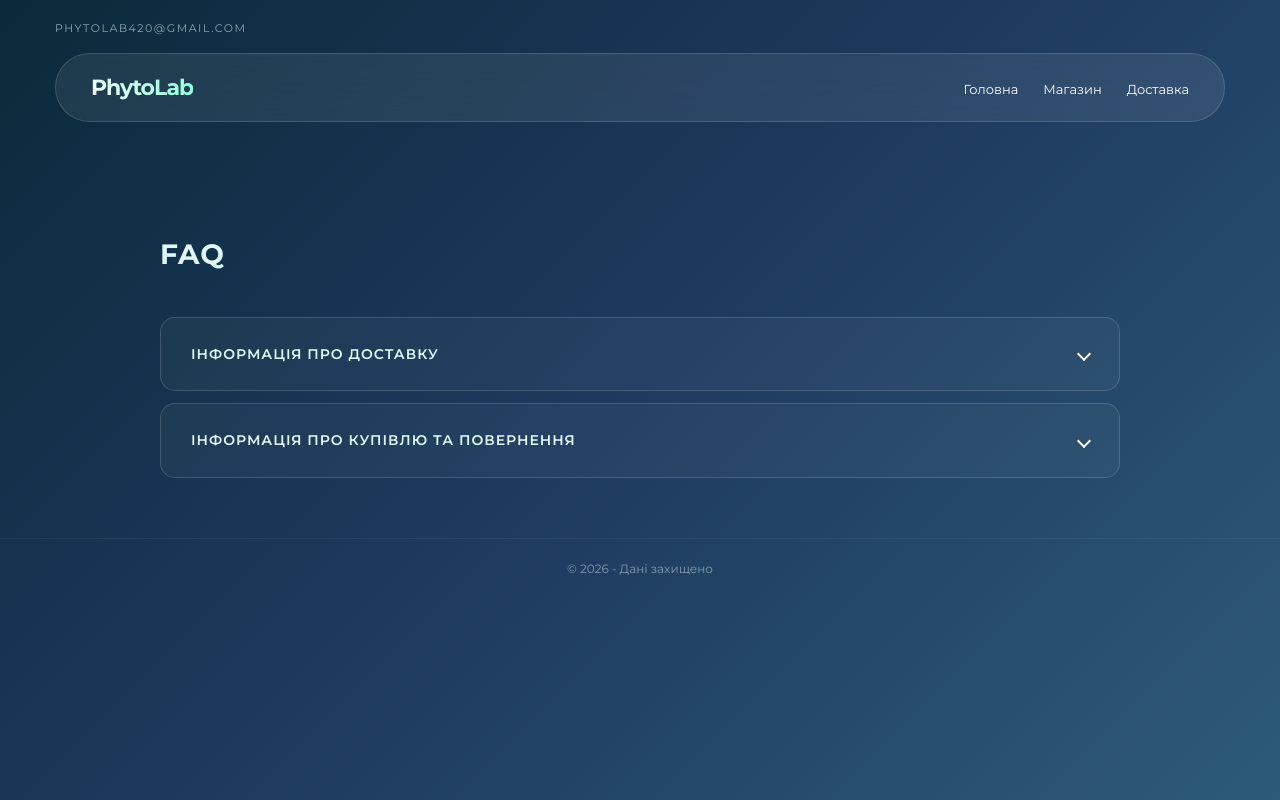
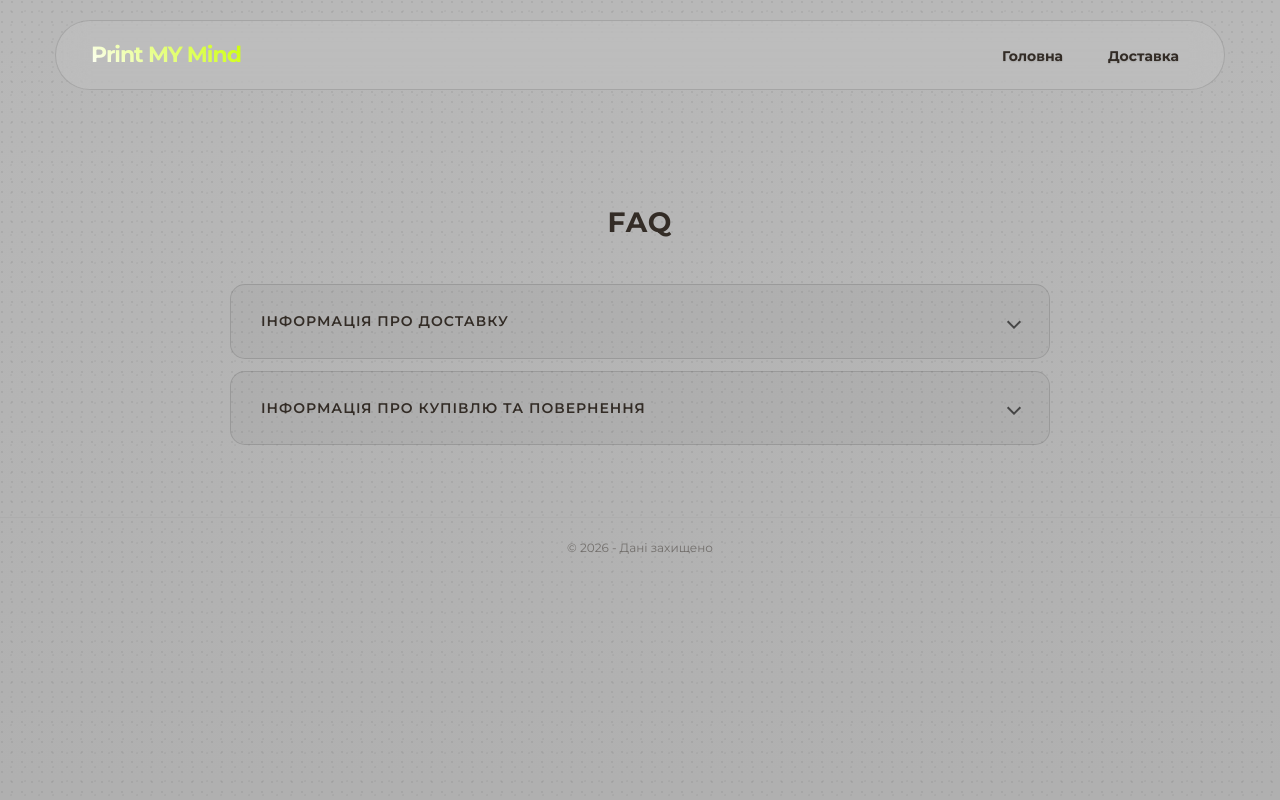
Before and after one commit to dydkaUa/dydkaUa, a plain HTML site: page delivery.html in a window 1280 px wide. Drawn offline with Linux system fonts and the light colour scheme.

Commit message:
Update delivery.html

```diff
--- a/delivery.html
+++ b/delivery.html
@@ -3,17 +3,20 @@
 <head>
     <meta charset="UTF-8">
     <meta name="viewport" content="width=device-width, initial-scale=1.0">
-    <title>PhytoLab — Доставка та оплата</title>
+    <title>Print MY Mind — Доставка та оплата</title>
     <link rel="preconnect" href="https://fonts.googleapis.com">
     <link rel="preconnect" href="https://fonts.gstatic.com" crossorigin>
     <link href="https://fonts.googleapis.com/css2?family=Montserrat:wght@300;400;600;700&display=swap" rel="stylesheet">
     <style>
         :root {
-            --bg-ocean: linear-gradient(135deg, #0a2a3a 0%, #1e3a5f 50%, #2d5a7a 100%);
-            --glass: rgba(255, 255, 255, 0.08);
-            --glass-border: rgba(255, 255, 255, 0.15);
-            --accent-seafoam: #7FFFD4;
-            --text-light: #e0f7fa;
+            --bg: #B7B7B7; /* site granite base */
+            --secondary: #E6DFD3;
+            --text-dark: #332C26;
+            --accent: #CCFF00;
+            --accent-alt: #8A9A86;
+            --text-light: #F6F6F6;
+            --glass: rgba(255,255,255,0.08);
+            --glass-border: rgba(0,0,0,0.12);
             --color-sleep: #ffe082;
             --color-focus: #80deea;
             --color-relax: #4fc3f7;
@@ -27,12 +30,20 @@
             padding: 0;
         }
 
+        html {
+            background-color: var(--bg) !important;
+            background-image: radial-gradient(circle at 20% 20%, rgba(0,0,0,0.06) 0.8px, transparent 1px),
+                              radial-gradient(circle at 80% 80%, rgba(0,0,0,0.04) 0.9px, transparent 1.2px),
+                              linear-gradient(180deg, rgba(255,255,255,0.02), rgba(0,0,0,0.04));
+            background-size: 10px 10px, 14px 14px, 100% 100%;
+            background-repeat: repeat, repeat, no-repeat;
+            background-attachment: fixed;
+        }
         body {
             font-family: 'Montserrat', sans-serif;
-            background: var(--bg-ocean);
-            color: var(--text-light);
+            background: transparent;
+            color: var(--text-dark);
             line-height: 1.6;
-            background-attachment: fixed;
         }
 
         /* --- ШАПКА --- */
@@ -67,26 +78,15 @@
             font-weight: 700;
             font-size: 22px;
             letter-spacing: -1px;
-            background: linear-gradient(45deg, #fff, var(--accent-seafoam));
+            background: linear-gradient(45deg, #fff, var(--accent));
             -webkit-background-clip: text;
             -webkit-text-fill-color: transparent;
         }
 
-        .nav-links {
-            display: flex;
-            gap: 25px;
-            list-style: none;
-        }
-
-        .nav-links a {
-            color: #fff;
-            text-decoration: none;
-            font-size: 13px;
-            font-weight: 400;
-            transition: 0.3s;
-        }
-
-        .nav-links a:hover { color: var(--accent-seafoam); }
+        .nav-links { display: flex; gap: 25px; list-style: none; align-items: center; }
+        .nav-links a { color: var(--text-dark); text-decoration: none; font-size: 14px; transition: 0.25s; padding: 8px 10px; border-radius: 8px; font-weight: 700; text-shadow: 0 1px 2px rgba(0,0,0,0.12); }
+        .nav-links a:hover { background: transparent; color: var(--accent); transform: none; box-shadow: none; }
+        .nav-links a.active { background: transparent; color: var(--accent); box-shadow: none; font-weight: 800; text-decoration: underline; }
 
         .nav-icons {
             display: flex;
@@ -95,8 +95,8 @@
             font-size: 18px;
         }
 
-        .hamburger { display: none; background: none; border: none; color: #fff; font-size: 24px; cursor: pointer; padding: 5px; transition: all 0.3s ease; border-radius: 5px; }
-        .hamburger:hover { background: rgba(0, 206, 209, 0.1); transform: scale(1.1); box-shadow: 0 2px 8px rgba(0,0,0,0.2); }
+        .hamburger { display: none; background: none; border: none; color: var(--text-dark); font-size: 24px; cursor: pointer; padding: 5px; transition: all 0.3s ease; border-radius: 5px; }
+        .hamburger:hover { background: rgba(0, 206, 209, 0.08); transform: scale(1.05); box-shadow: 0 2px 6px rgba(0,0,0,0.12); }
 
         /* Backdrop for mobile menu */
         .menu-backdrop { display: none; }
@@ -124,18 +124,22 @@
             padding: 10px 18px;
             font-size: 12px;
             font-weight: 600;
-            color: rgba(255, 255, 255, 0.8);
+            color: var(--text-dark);
             transition: 0.3s;
         }
 
         .cat-item svg { width: 22px; height: 22px; }
-        .cat-item:hover { color: #fff; transform: translateY(-2px); }
+        .cat-item:hover { color: var(--accent); transform: translateY(-2px); }
 
         /* --- FAQ SECTION --- */
         .faq-container {
             max-width: 1000px;
             margin: 60px auto;
             padding: 0 20px;
+            display: flex;
+            flex-direction: column;
+            align-items: center;
+            text-align: center;
         }
 
         h1.faq-title {
@@ -146,11 +150,13 @@
         }
 
         .faq-item {
-            background: rgba(255, 255, 255, 0.04);
+            background: rgba(0,0,0,0.03);
             border-radius: 15px;
             margin-bottom: 12px;
             border: 1px solid var(--glass-border);
             overflow: hidden;
+            width: 100%;
+            max-width: 820px;
         }
 
         summary {
@@ -171,8 +177,8 @@
             content: '';
             width: 8px;
             height: 8px;
-            border-right: 2px solid #fff;
-            border-bottom: 2px solid #fff;
+            border-right: 2px solid rgba(0,0,0,0.6);
+            border-bottom: 2px solid rgba(0,0,0,0.6);
             transform: rotate(45deg);
             transition: 0.3s;
         }
@@ -183,32 +189,34 @@
 
         .faq-content {
             padding: 0 30px 30px 30px;
-            color: #bbb;
+            color: rgba(51,44,38,0.8);
             font-size: 15px;
             line-height: 1.7;
         }
 
-        .faq-content strong { color: #fff; }
+        .faq-content strong { color: var(--text-dark); }
 
         ul { padding-left: 20px; margin-top: 10px; }
         li { margin-bottom: 8px; }
 
         @media (max-width: 768px) {
-            header { padding: 15px 10px; }
+            header { padding: 15px 10px; display:flex; flex-direction:column; align-items:center; }
             .top-bar { flex-direction: column; gap: 10px; text-align: center; font-size: 10px; }
-            .navbar { padding: 10px 20px; flex-wrap: wrap; position: relative; }
+            .navbar { padding: 10px 20px; flex-wrap: wrap; position: relative; justify-content:center; }
             .logo { font-size: 18px; }
             .nav-links {
                 position: absolute; top: 100%; left: 0; width: 100%;
-                background: rgba(10, 42, 58, 0.95); backdrop-filter: blur(20px);
+                background: rgba(10, 42, 58, 0.6); backdrop-filter: blur(20px);
                 flex-direction: column; gap: 0; padding: 0;
                 display: none; overflow: hidden; transition: 0.3s ease-out;
                 border-radius: 20px; border: 1px solid var(--glass-border); margin-top: 10px;
+                align-items: center;
             }
             .nav-links.active { display: flex; padding: 20px 0; }
-            .nav-links li { text-align: center; padding: 15px 0; border-bottom: 1px solid rgba(255,255,255,0.05); }
+            .nav-links li { text-align: center; padding: 0; border-bottom: 1px solid rgba(0,0,0,0.06); width: 100%; }
+            .nav-links a { display: block; color: var(--text-light); padding: 12px 20px; font-size: 16px; }
+            .nav-links a.active { background: transparent; color: var(--accent); border-radius: 0; margin: 0; box-shadow: none; text-decoration: underline; }
             .nav-links li:last-child { border: none; }
-            .nav-links a { font-size: 16px; padding: 10px 0; }
             .hamburger { display: block; }
             .nav-icons { gap: 15px; }
             .delivery-content { padding: 20px 15px; }
@@ -244,18 +252,13 @@
 <body>
 
     <header>
-        <div class="top-bar">
-            <span>phytolab420@gmail.com</span>
 
-        </div>
 
         <nav class="navbar">
-            <div class="logo">PhytoLab</div>
+            <div class="logo">Print MY Mind</div>
             <ul class="nav-links" id="main-menu">
                 <li><a href="index.html" onclick="closeMenu()">Головна</a></li>
-                <li><a href="index.html#categories" onclick="closeMenu()">Магазин</a></li>
                 <li><a href="#" onclick="closeMenu()">Доставка</a></li>
-
             </ul>
             <button class="hamburger" onclick="toggleMenu()">☰</button>
         </nav>
@@ -342,7 +345,7 @@
     </script>
 
     <!-- Protected Data Field -->
-    <div style="text-align: center; padding: 20px; opacity: 0.5; font-size: 12px; margin-top: 40px; border-top: 1px solid rgba(255,255,255,0.1);">
+    <div style="text-align: center; padding: 20px; opacity: 0.5; font-size: 12px; margin-top: 40px; border-top: 1px solid rgba(0,0,0,0.06);">
         <p>© 2026 - Дані захищено</p>
     </div>
 </body>
```
